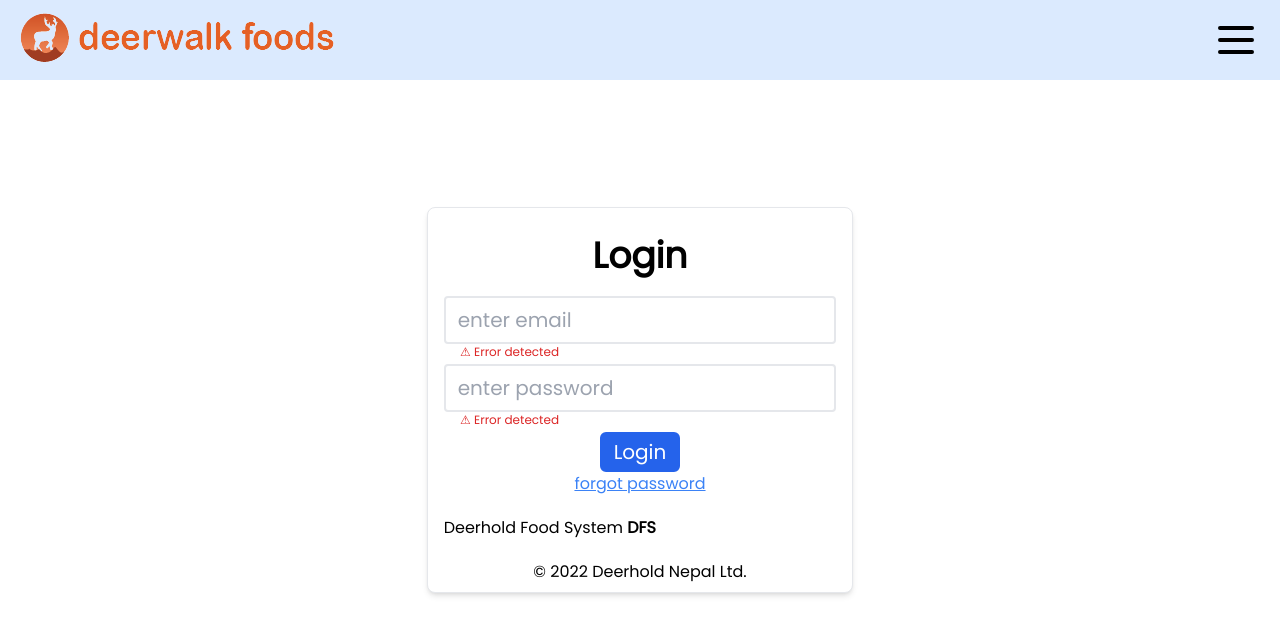
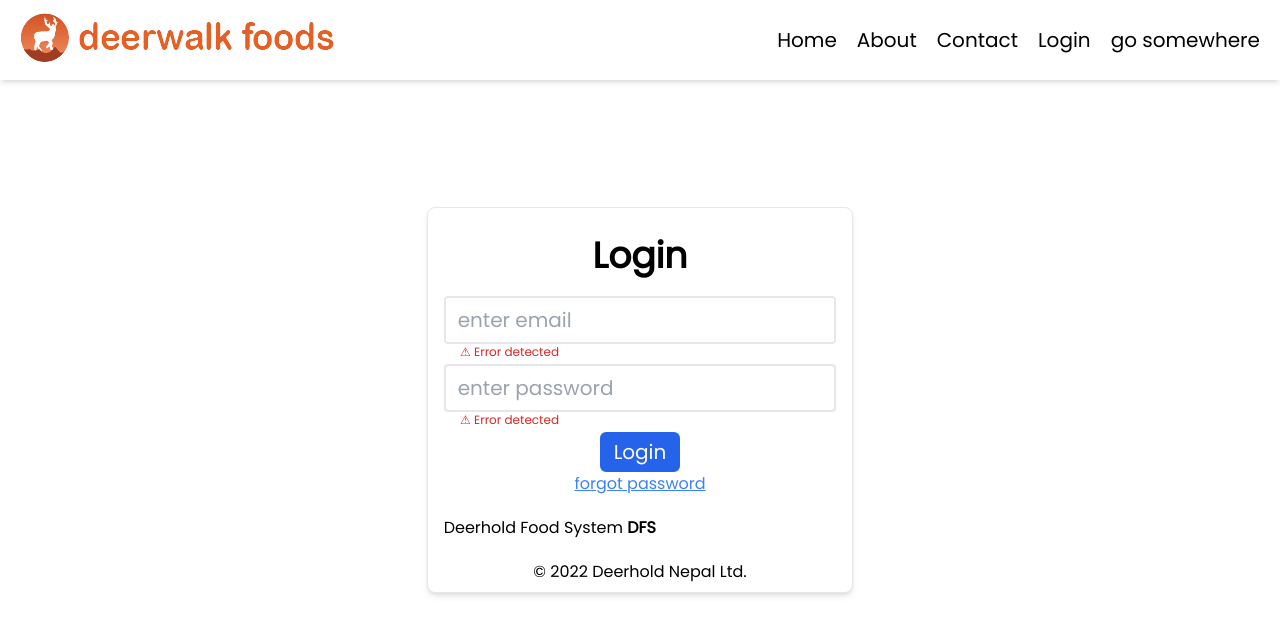
Before and after one commit to joyadeep/dfsatomic, a React (Vite) app: page / in a window 1280 px wide. Shown: the top 634 px of the page. Built offline with nearby package versions, Linux system fonts and the light colour scheme.

Commit message:
added routes to navbar

```diff
--- a/src/components/Form.tsx
+++ b/src/components/Form.tsx
@@ -33,7 +33,7 @@ const Form = () => {
   // }
 
   return (
-    <div className='w-10/12 font-poppins border bg-white   md:w-1/3 px-4 bg-slate-50 rounded-lg shadow-md overflow-hidden py-2'>
+    <div className='w-10/12 font-poppins border bg-white   sm:w-1/3 px-4 bg-slate-50 rounded-lg shadow-md overflow-hidden py-2'>
 
         <form className=' flex flex-col text-center'  >
             <div className=' text-center text-4xl font-semibold text-slate-700 my-5'>Login</div>
--- a/src/components/Header.tsx
+++ b/src/components/Header.tsx
@@ -1,22 +1,29 @@
 import React, { useState } from 'react'
 import {MenuIcon,XIcon} from '@heroicons/react/outline'
 import logo from "../assets/images/logo.png"
+import {Link} from "react-router-dom";
 
 const Header = () => {
   const[ispressed,setIspressed]=useState(false);
   return (
-    <div className=' bg-blue-100  px-5 w-screen flex flex-row items-center justify-between h-20 bg-slate-50 absolute'>
-        <div className='h-full w-fit flex items-center'>
-            <img src={logo} className="fit-cover"  />
+    <div className=' shadow-md px-0 w-screen flex flex-row items-center justify-between h-20 bg-slate-50 absolute'>
+        <div className='h-full w-fit flex items-center pl-5'>
+            <img src={logo} className="fit-cover sm:w-fit w-1/2"  />
         </div>
-        {
-          !ispressed?<MenuIcon onClick={()=>{setIspressed(!ispressed)}} className='w-12 cursor-pointer h-12 text-slate-700'/>:<XIcon onClick={()=>{setIspressed(!ispressed)}} className='w-12 h-12 text-slate-700 cursor-pointer'/>
-        }
-        <div className={`${ispressed?"bg-red-400 ":"bg-green-400 -right-32 hidden    "}  absolute right-0 top-20 bg-green-100 w-32 pl-3 py-5`}>
+        <div className="sm:hidden pr-5">
+          {
+            !ispressed?<MenuIcon onClick={()=>{setIspressed(!ispressed)}} className='w-10 cursor-pointer h-10 text-slate-700'/>:<XIcon onClick={()=>{setIspressed(!ispressed)}} className='w-10 h-10 text-slate-700 cursor-pointer'/>
+          }
+        </div>
+          <div className={`${ispressed?"bg-onyx text-white translate-x-0 ":"translate-x-full hidden  "}  flex flex-col justify-evenly items-center absolute top-20 w-screen h-[calc(100vh-80px)] overflow-hidden sm:h-fit sm:bg-transparent sm:flex sm:flex-row sm:visible sm:w-fit sm:space-x-5 sm:right-0 sm:translate-x-0 sm:pr-5 sm:relative sm:top-0  font-poppins text-xl `}>
+
+             {/* TODO : should have done translate instead of -right-32 . kya kar raha heh tu bahi. ye doglapan hain.. */}
           <div>Home</div>
           <div>About</div>
           <div>Contact</div>
           <div>Login</div>
+          <Link to="/forgot_password" onClick={()=>{setIspressed(false)}}>go somewhere</Link>
+          {/* TODO : add route and onclick navigate to page + change ispressed state to false */}
         </div>
     </div>
   )
```
